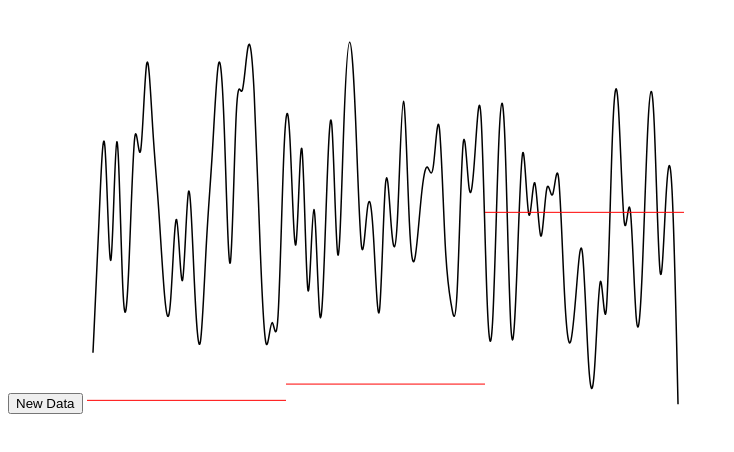
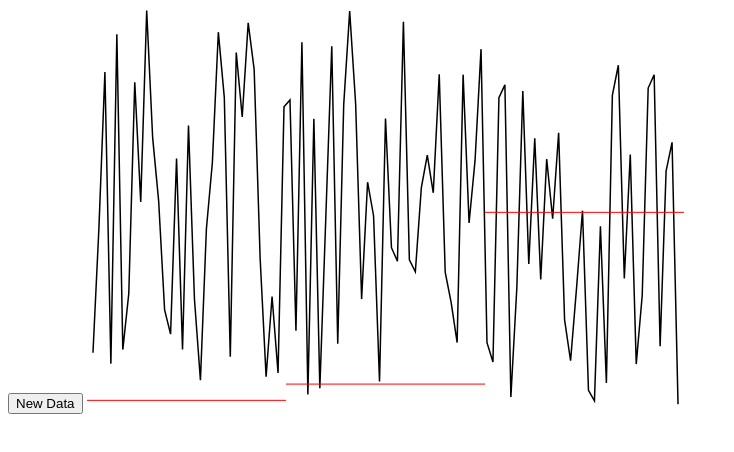
Before and after one commit to timelyportfolio/rCharts_linebreak, a plain HTML site: page index.html in a window 1280 px wide. Shown: the whole page, without its empty margins (0-734 px from the left). Drawn offline with Linux system fonts and the light colour scheme.

Commit message:
remove basis interpolation
revisit this an option to provide when make this reusable and available
to community

```diff
--- a/index.html
+++ b/index.html
@@ -18,7 +18,6 @@
   var height = parseInt(svg.style("height")) - padding;
 
   var line = d3.svg.line()
-             .interpolate("basis")
              .x(function(d) {
                 return x(d.date);
               })
```
